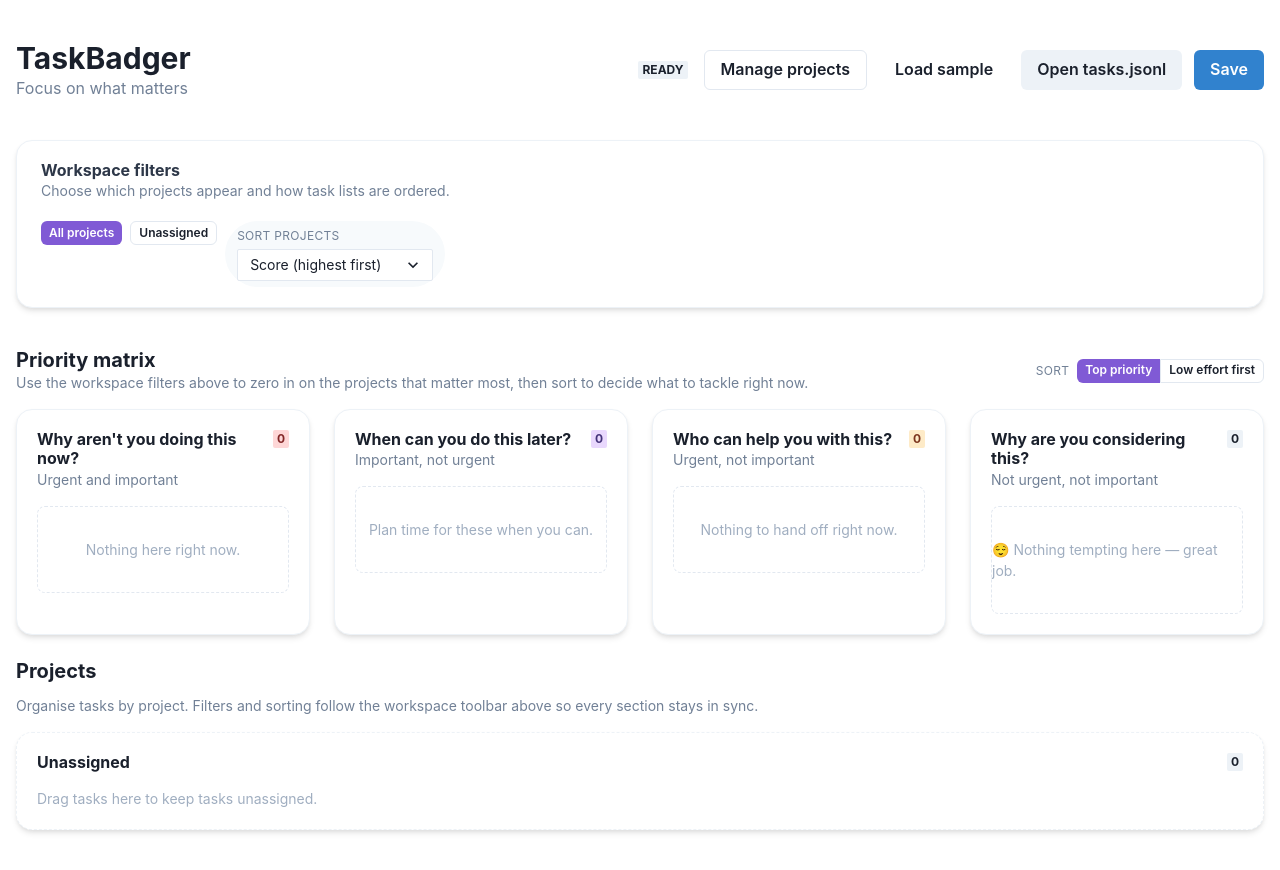
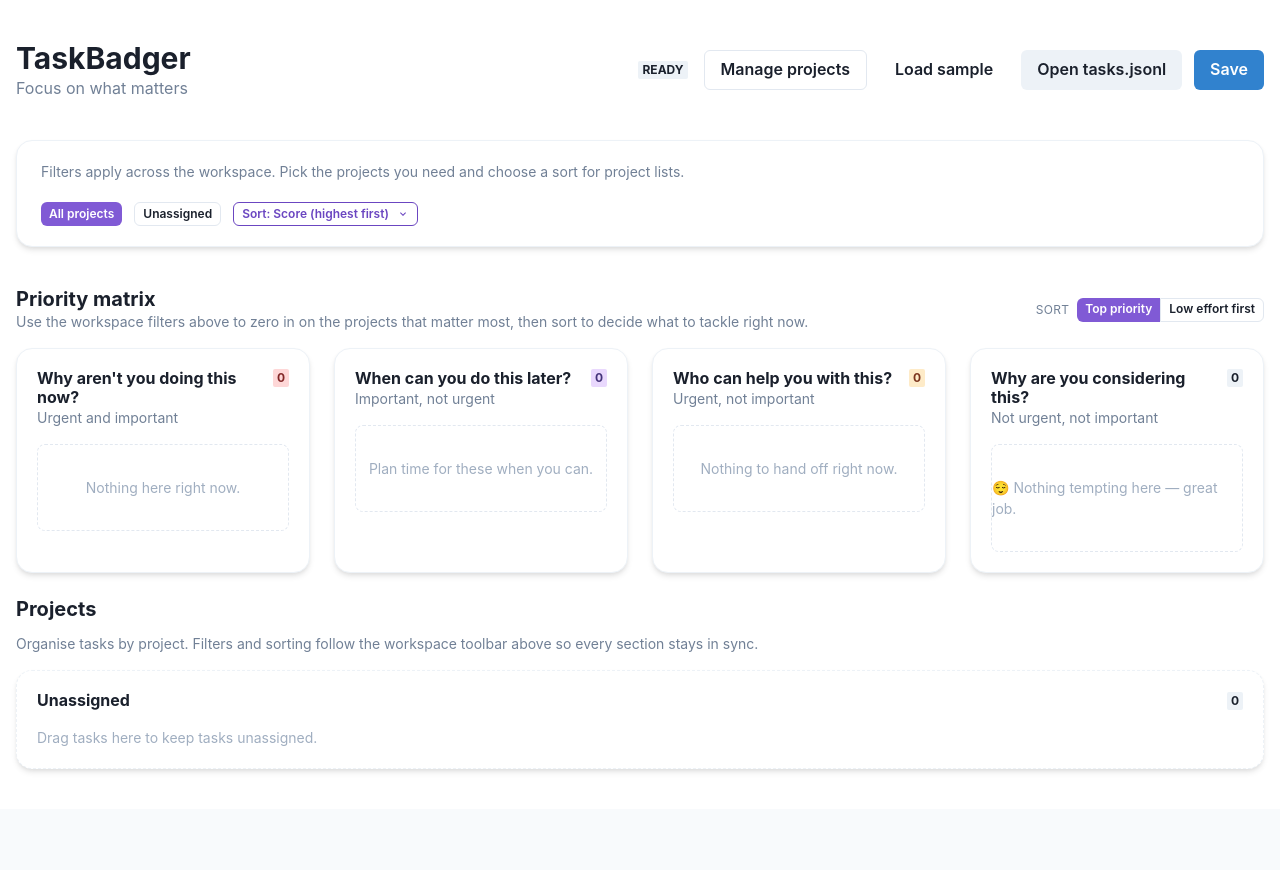
Before and after one commit to ashokfernandez/FocusBadger, a React (Vite) app: page / in a window 1280 px wide. After the commit the page ends 809 px from the top, so only its background shows below. Built offline with nearby package versions, Linux system fonts and the light colour scheme.

Commit message:
style(ui): polish workspace toolbar

```diff
--- a/src/App.jsx
+++ b/src/App.jsx
@@ -14,6 +14,10 @@ import {
   HStack,
   IconButton,
   Input,
+  Menu,
+  MenuButton,
+  MenuItem,
+  MenuList,
   Modal,
   ModalBody,
   ModalCloseButton,
@@ -35,7 +39,7 @@ import {
   WrapItem,
   useDisclosure
 } from "@chakra-ui/react";
-import { CheckIcon, CheckCircleIcon, DeleteIcon, WarningTwoIcon } from "@chakra-ui/icons";
+import { CheckIcon, CheckCircleIcon, ChevronDownIcon, DeleteIcon, WarningTwoIcon } from "@chakra-ui/icons";
 import { motion } from "framer-motion";
 import { parseJSONL } from "./jsonl.js";
 import { bucket, score } from "./model.js";
@@ -148,7 +152,7 @@ function MatrixFilterChips({ options, active, onToggle, children }) {
   const extraItems = useMemo(() => Children.toArray(children), [children]);
 
   return (
-    <Wrap spacing={2} mt={1}>
+    <Wrap spacing={{ base: 2, md: 3 }} mt={1}>
       {options.map((option) => {
         const selected = active.includes(option);
         return (
@@ -225,6 +229,11 @@ function GlobalToolbar({
     []
   );
 
+  const activeSortLabel = useMemo(() => {
+    const match = sortOptions.find((option) => option.value === sortMode);
+    return match ? match.label : sortOptions[0].label;
+  }, [sortOptions, sortMode]);
+
   return (
     <Box
       bg="white"
@@ -237,45 +246,39 @@ function GlobalToolbar({
       data-testid="workspace-toolbar"
     >
       <Stack spacing={{ base: 3, md: 4 }}>
-        <Box>
-          <Heading size="sm" color="gray.700">
-            Workspace filters
-          </Heading>
-          <Text fontSize="sm" color="gray.500">
-            Choose which projects appear and how task lists are ordered.
-          </Text>
-        </Box>
+        <Text fontSize="sm" color="gray.500">
+          Filters apply across the workspace. Pick the projects you need and choose a sort for project lists.
+        </Text>
         <MatrixFilterChips options={filterOptions} active={activeFilters} onToggle={onToggleFilter}>
-          <Box
-            minW={{ base: "100%", sm: "220px" }}
-            bg="gray.50"
-            borderRadius="full"
-            px={3}
-            py={1.5}
-          >
-            <Text
-              fontSize="xs"
-              textTransform="uppercase"
-              letterSpacing="wide"
-              color="gray.500"
-              mb={1}
-            >
-              Sort projects
-            </Text>
-            <Select
-              size="sm"
-              value={sortMode}
-              onChange={(event) => onSortModeChange?.(event.target.value)}
-              bg="white"
+          <Menu>
+            <MenuButton
+              as={Button}
+              size="xs"
+              variant="outline"
+              colorScheme="purple"
+              rightIcon={<ChevronDownIcon />}
               data-testid="project-sort-select"
             >
-              {sortOptions.map((option) => (
-                <option key={option.value} value={option.value}>
-                  {option.label}
-                </option>
-              ))}
-            </Select>
-          </Box>
+              Sort: {activeSortLabel}
+            </MenuButton>
+            <MenuList>
+              {sortOptions.map((option) => {
+                const isActive = option.value === sortMode;
+                return (
+                  <MenuItem
+                    key={option.value}
+                    onClick={() => {
+                      if (isActive) return;
+                      onSortModeChange?.(option.value);
+                    }}
+                    fontWeight={isActive ? "semibold" : "normal"}
+                  >
+                    {option.label}
+                  </MenuItem>
+                );
+              })}
+            </MenuList>
+          </Menu>
         </MatrixFilterChips>
       </Stack>
     </Box>
```
